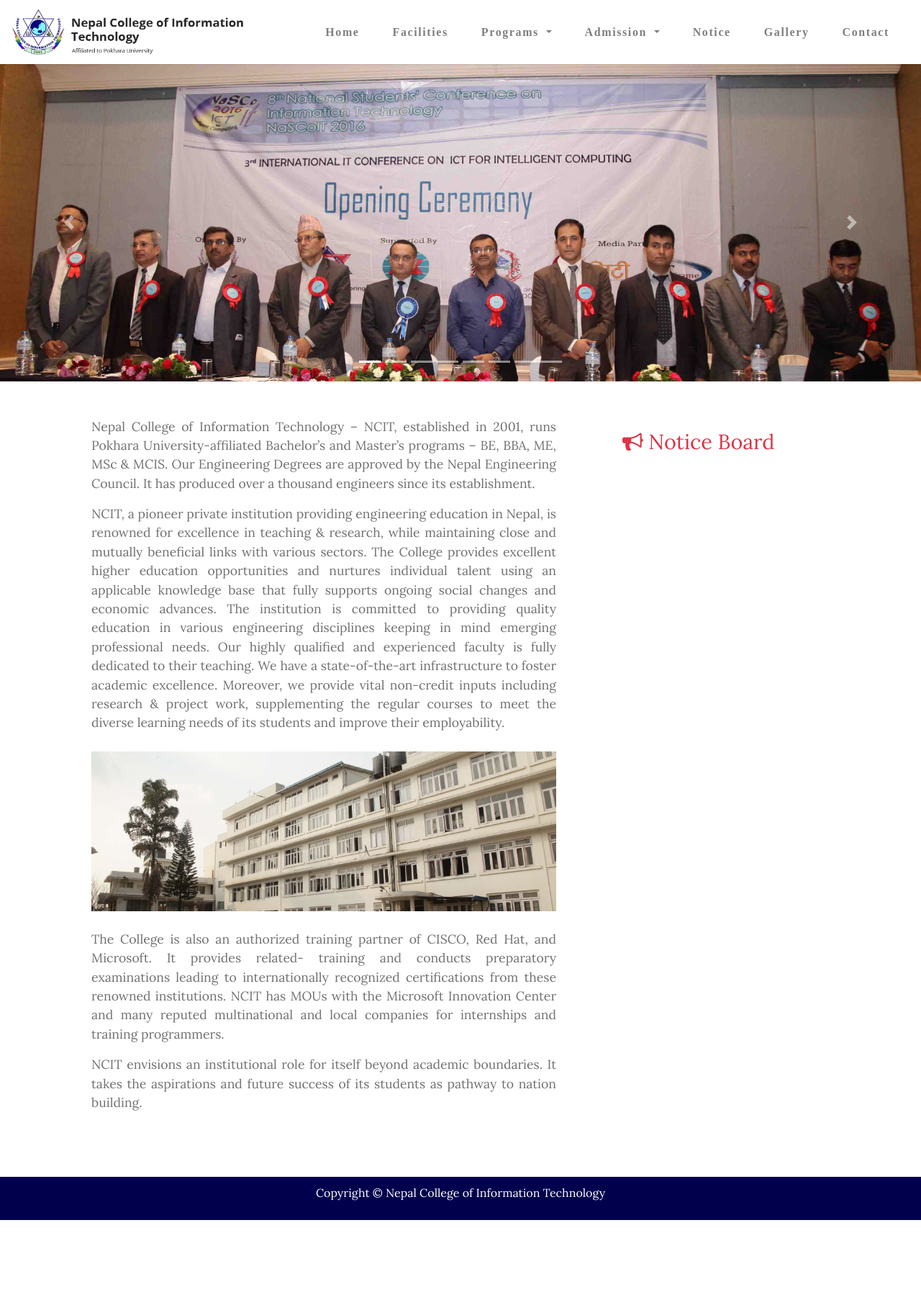
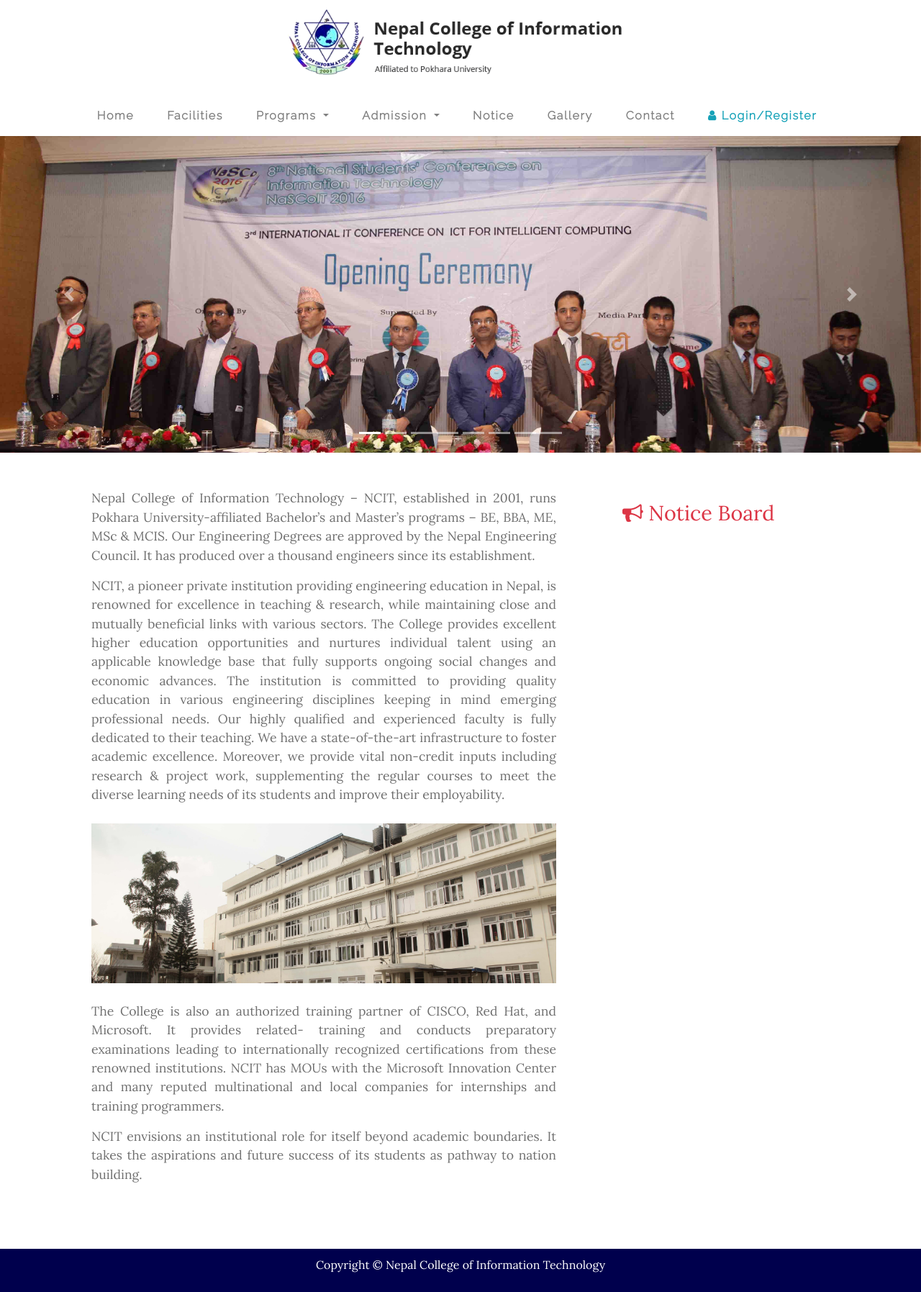
Before and after one commit to BimalRajGyawali/ncit, a Django app: template academics/templates/academics/home.html in a window 1280 px wide. Shown: the whole page at 72% size. Before the commit the page ends 1695 px from the top, so only its background shows below. Run offline with Django 3.2, Linux system fonts and the light colour scheme; the template is opened without the code that fills it, so the values that code supplies are empty; some libraries are stand-ins or nearby versions.

Commit message:
changes header style

```diff
--- a/academics/templates/academics/base.html
+++ b/academics/templates/academics/base.html
@@ -8,6 +8,7 @@
   <meta name="viewport" content="width=device-width, initial-scale=1">
   <link rel="icon" type="image/x-icon" href="{% static 'academics/images/logo-title.png' %}">
   <link href="https://fonts.googleapis.com/css2?family=Lora&display=swap" rel="stylesheet">
+  <link href="https://fonts.googleapis.com/css2?family=Raleway:wght@300&display=swap" rel="stylesheet">
   <link rel="stylesheet" href="https://stackpath.bootstrapcdn.com/bootstrap/4.4.1/css/bootstrap.min.css" integrity="sha384-Vkoo8x4CGsO3+Hhxv8T/Q5PaXtkKtu6ug5TOeNV6gBiFeWPGFN9MuhOf23Q9Ifjh" crossorigin="anonymous">
   <link rel="stylesheet" href="https://cdnjs.cloudflare.com/ajax/libs/font-awesome/4.7.0/css/font-awesome.min.css">
   <link rel="stylesheet" href="{% static 'academics/css/reset.css' %}"/>
@@ -21,11 +22,11 @@
 
       <div class="container">
          <div class="row">
-            <div class="col-md-8 main">
+            <div class="col-lg-8 main">
                {% block content%}{% endblock %}    <!-- Main Body-->
             </div>
              {% block side-bar %}
-             <div class=" col-md-4 ">
+             <div class=" col-lg-4 ">
                    {% include 'academics/side_bar.html' %}  <!-- side bar-->
              </div>
              {% endblock %}
--- a/academics/templates/academics/header.html
+++ b/academics/templates/academics/header.html
@@ -1,13 +1,17 @@
 {% load static %}
+  <div class="logo mt-2">
+        <a class="navbar-brand" href="/"><img class="logo" src="{% static 'academics/images/logo.png' %}" alt=""></a>
 
-<nav class="navbar navbar-expand-lg navbar-light">
-    <a class="navbar-brand" href="/"><img class="logo" src="{% static 'academics/images/logo.png' %}" alt=""></a>
+  </div>
+
+ <nav class="navbar navbar-expand-lg navbar-light">
+
     <button class="navbar-toggler" type="button" data-toggle="collapse" data-target="#navbarSupportedContent" aria-controls="navbarSupportedContent" aria-expanded="false" aria-label="Toggle navigation">
       <span class="navbar-toggler-icon"></span>
     </button>
 
     <div class="collapse navbar-collapse" id="navbarSupportedContent">
-      <ul class="navbar-nav mr-auto">
+      <ul class="navbar-nav mr-auto links mt-4">
           <li class="nav-item">
               <a class="nav-link" href="/">Home </a>
          </li>
@@ -51,6 +55,10 @@
           <li class="nav-item">
             <a class="nav-link" href="{% url 'contact_us' %}">Contact </a>
           </li>
+          <li class="nav-item">
+            <a class="nav-link text-info"  href=""><i class="fa fa-user"> </i> Login/Register </a>
+          </li>
+
       </ul>
     </div>
   </nav>
```
